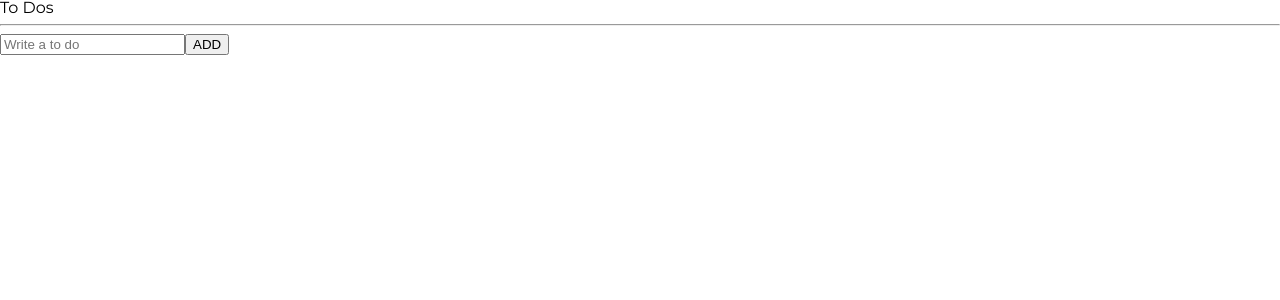
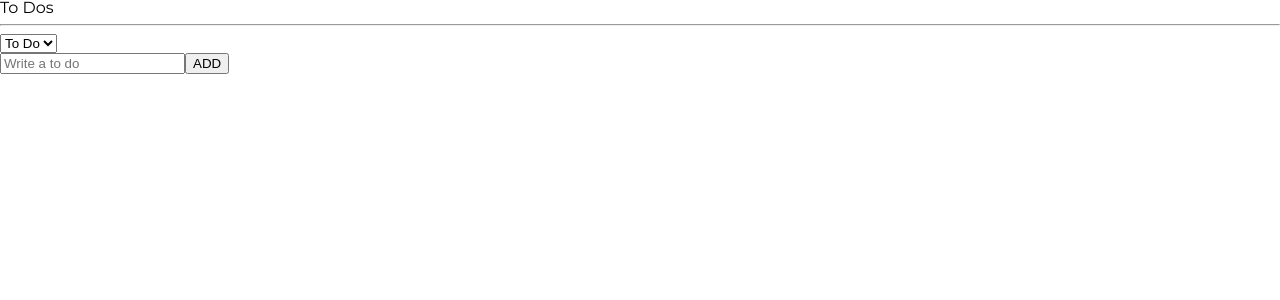
Before and after one commit to rloo8/todolist_ReactJS, a React (Create React App) app: page / in a window 1280 px wide. Shown: the top 300 px of the page. Built offline with nearby package versions, Linux system fonts and the light colour scheme.

Commit message:
#5 selector

```diff
--- a/src/components/CreateToDo.tsx
+++ b/src/components/CreateToDo.tsx
@@ -1,6 +1,6 @@
 import { useForm } from "react-hook-form";
-import { useSetRecoilState } from "recoil";
-import { toDoState } from "./atoms";
+import { useSetRecoilState, useRecoilValue } from "recoil";
+import { categoryState, toDoState } from "./atoms";
 
 interface IForm {
   toDo: string;
@@ -8,14 +8,16 @@
 
 function CreateToDo() {
   const setToDos = useSetRecoilState(toDoState);
+  const category = useRecoilValue(categoryState);
   const { register, handleSubmit, setValue } = useForm<IForm>();
   const handleValid = ({ toDo }: IForm) => {
     setToDos((oldToDos) => [
-      { id: Date.now(), text: toDo, category: "TO_DO" },
+      { id: Date.now(), text: toDo, category },
       ...oldToDos,
     ]);
     setValue("toDo", "");
   };
+
   return (
     <form onSubmit={handleSubmit(handleValid)}>
       <input
--- a/src/components/ToDoList.tsx
+++ b/src/components/ToDoList.tsx
@@ -1,21 +1,29 @@
-import { useRecoilValue } from "recoil";
+import { useRecoilValue, useRecoilState } from "recoil";
 import CreateToDo from "./CreateToDo";
-import { toDoState } from "./atoms";
+import { categoryState, toDoSelector } from "./atoms";
 import ToDo from "./ToDo";
 
 function ToDoList() {
-  const toDos = useRecoilValue(toDoState);
+  const toDos = useRecoilValue(toDoSelector);
+
+  const [category, setCategory] = useRecoilState(categoryState);
+  const onInput = (event: React.FormEvent<HTMLSelectElement>) => {
+    setCategory(event.currentTarget.value as any);
+  };
 
   return (
     <div>
       <h1>To Dos</h1>
       <hr />
+      <select value={category} onInput={onInput}>
+        <option value="TO_DO">To Do</option>
+        <option value="DOING">Doing</option>
+        <option value="DONE">Done</option>
+      </select>
       <CreateToDo />
-      <ul>
-        {toDos.map((toDo) => (
-          <ToDo key={toDo.id} {...toDo} />
-        ))}
-      </ul>
+      {toDos?.map((toDo) => (
+        <ToDo key={toDo.id} {...toDo} />
+      ))}
     </div>
   );
 }
--- a/src/components/atoms.tsx
+++ b/src/components/atoms.tsx
@@ -1,9 +1,25 @@
-import { atom } from "recoil";
+import { atom, selector } from "recoil";
+
+type categories = "TO_DO" | "DOING" | "DONE";
 
 export interface IToDo {
   id: number;
   text: string;
-  category: "TO_DO" | "DOING" | "DONE";
+  category: categories;
 }
 
+export const categoryState = atom<categories>({
+  key: "category",
+  default: "TO_DO",
+});
+
 export const toDoState = atom<IToDo[]>({ key: "toDo", default: [] });
+
+export const toDoSelector = selector({
+  key: "toDoSelector",
+  get: ({ get }) => {
+    const toDos = get(toDoState);
+    const category = get(categoryState);
+    return toDos.filter((toDo) => toDo.category === category);
+  },
+});
```
